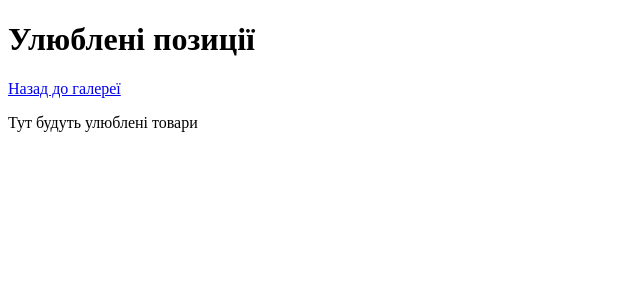
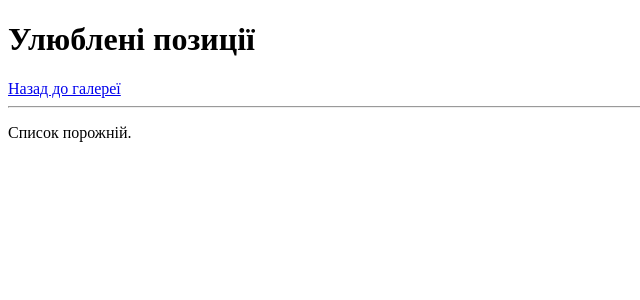
Before and after one commit to Vladus-CPU/WEB-inventory-app, a React (Vite) app: page /favorites in a window 1280 px wide. Shown: the top 300 px of the page, without its empty margins (0-640 px from the left). Built offline with nearby package versions, Linux system fonts and the light colour scheme.

Commit message:
feat: display favorite items on favorites page

```diff
--- a/src/pages/Favorites.jsx
+++ b/src/pages/Favorites.jsx
@@ -1,13 +1,43 @@
+import React from 'react';
+import { useState } from 'react';
 import { Link } from 'react-router-dom';
+import { useFavorites } from '../hooks/useFavorites';
+import InventoryCard from '../components/gallery/InventoryCard';
+import InventoryQuickView from '../components/gallery/InventoryQuickView';
+import styles from './Gallery.module.css';
 
 export default function Favorites() {
+  const { favorites, isFavorite, toggleFavorite } = useFavorites();
+  const [selectedItem, setSelectedItem] = useState(null);
+
   return (
     <div>
       <h1>Улюблені позиції</h1>
       <nav>
         <Link to="/gallery">Назад до галереї</Link>
       </nav>
-      <p>Тут будуть улюблені товари</p>
+      <hr />
+
+      {favorites.length === 0 ? (
+        <p>Список порожній.</p>
+      ) : (
+        <div className={styles.list}>
+          {favorites.map(item => (
+            <InventoryCard
+              key={item.id}
+              item={item}
+              onClick={setSelectedItem}
+              isFavorite={isFavorite(item.id)}
+              onToggleFavorite={toggleFavorite}
+            />
+          ))}
+        </div>
+      )}
+
+      <InventoryQuickView
+        item={selectedItem}
+        onClose={() => setSelectedItem(null)}
+      />
     </div>
   );
 }
```
